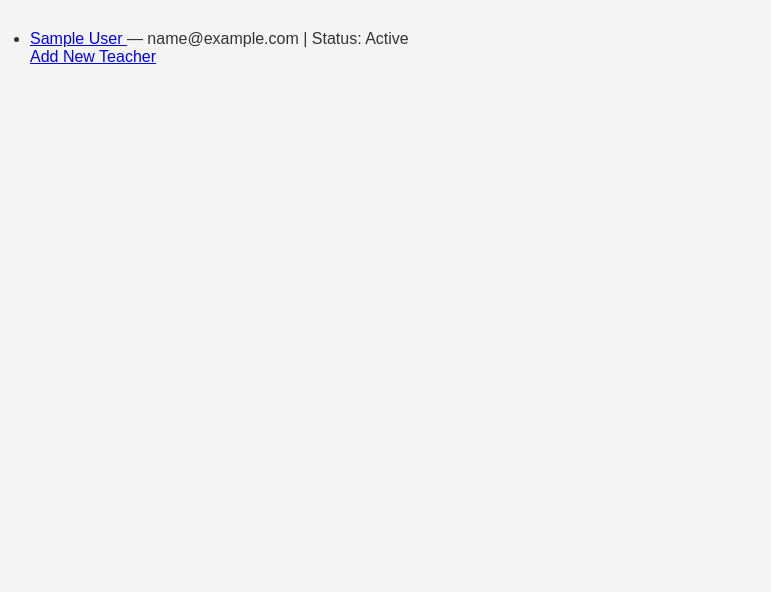
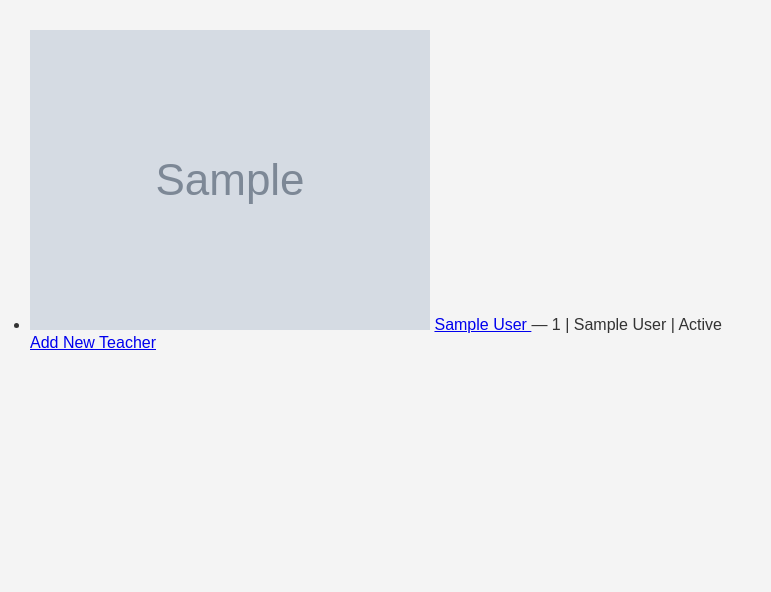
Before and after one commit to Tuunganes/masomo, a Django app: page /teachers/ in a window 1280 px wide. Shown: the part 82-674 px from the top of the page, without its empty margins (0-771 px from the left). Run offline with Django 5.2, Linux system fonts and the light colour scheme; a user stored in the database is signed in; tables that the repository leaves empty hold one stand-in row (values such as "Sample post"); grey boxes marked "Sample" are stand-in pictures.

Commit message:
updating teachers instance

```diff
--- a/backend/teachers/templates/teacher_list.html
+++ b/backend/teachers/templates/teacher_list.html
@@ -5,20 +5,29 @@
 {% block header_title %}Teachers{% endblock %}
 
 {% block content %}
-  <ul>
+  <ul class="space-y-1">
     {% for teacher in teachers %}
-      <li>
-        <a href="{% url 'teachers:teacher_detail' teacher.slug %}">
-          {{ teacher.first_name }} {{ teacher.last_name }}
+      <li class="flex items-center space-x-2">
+        {% if teacher.photo %}
+          <img src="{{ teacher.photo.url }}"
+               alt="{{ teacher.full_name }}"
+               class="w-8 h-8 rounded-full object-cover">
+        {% endif %}
+
+        <a href="{% url 'teachers:teacher_detail' teacher.slug %}" class="font-medium">
+          {{ teacher.full_name }}
         </a>
-        — {{ teacher.email }} | Status: {{ teacher.get_status_display }}
+
+        <span class="text-sm text-gray-600">
+          — {{ teacher.employee_id }} | {{ teacher.subject }} | {{ teacher.get_status_display }}
+        </span>
       </li>
     {% empty %}
       <li>No teachers yet.</li>
     {% endfor %}
   </ul>
 
-  <p>
-    <a href="{% url 'teachers:teacher_add' %}">Add New Teacher</a>
+  <p class="mt-4">
+    <a href="{% url 'teachers:teacher_add' %}" class="text-blue-600">Add New Teacher</a>
   </p>
 {% endblock %}
```
